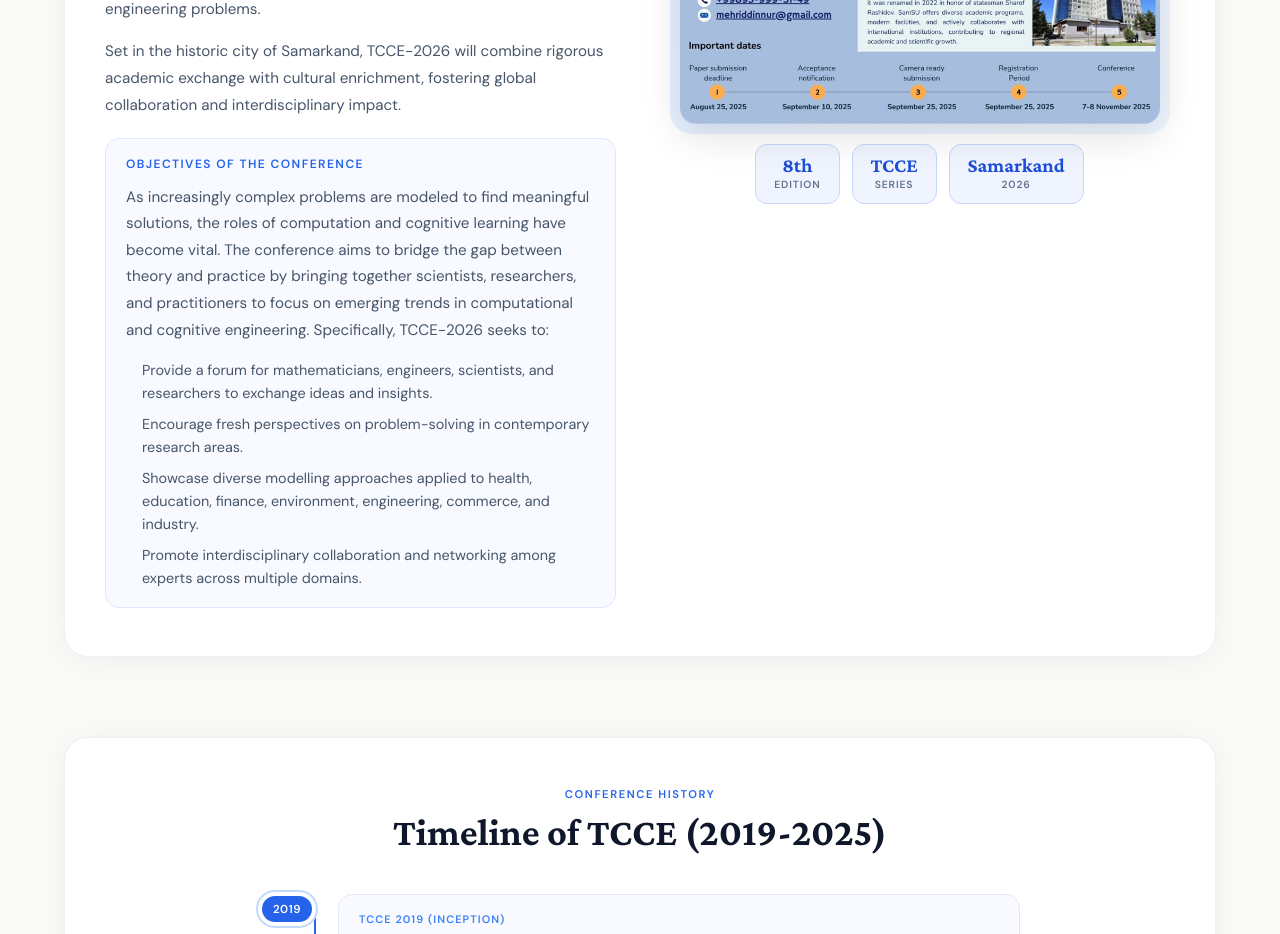
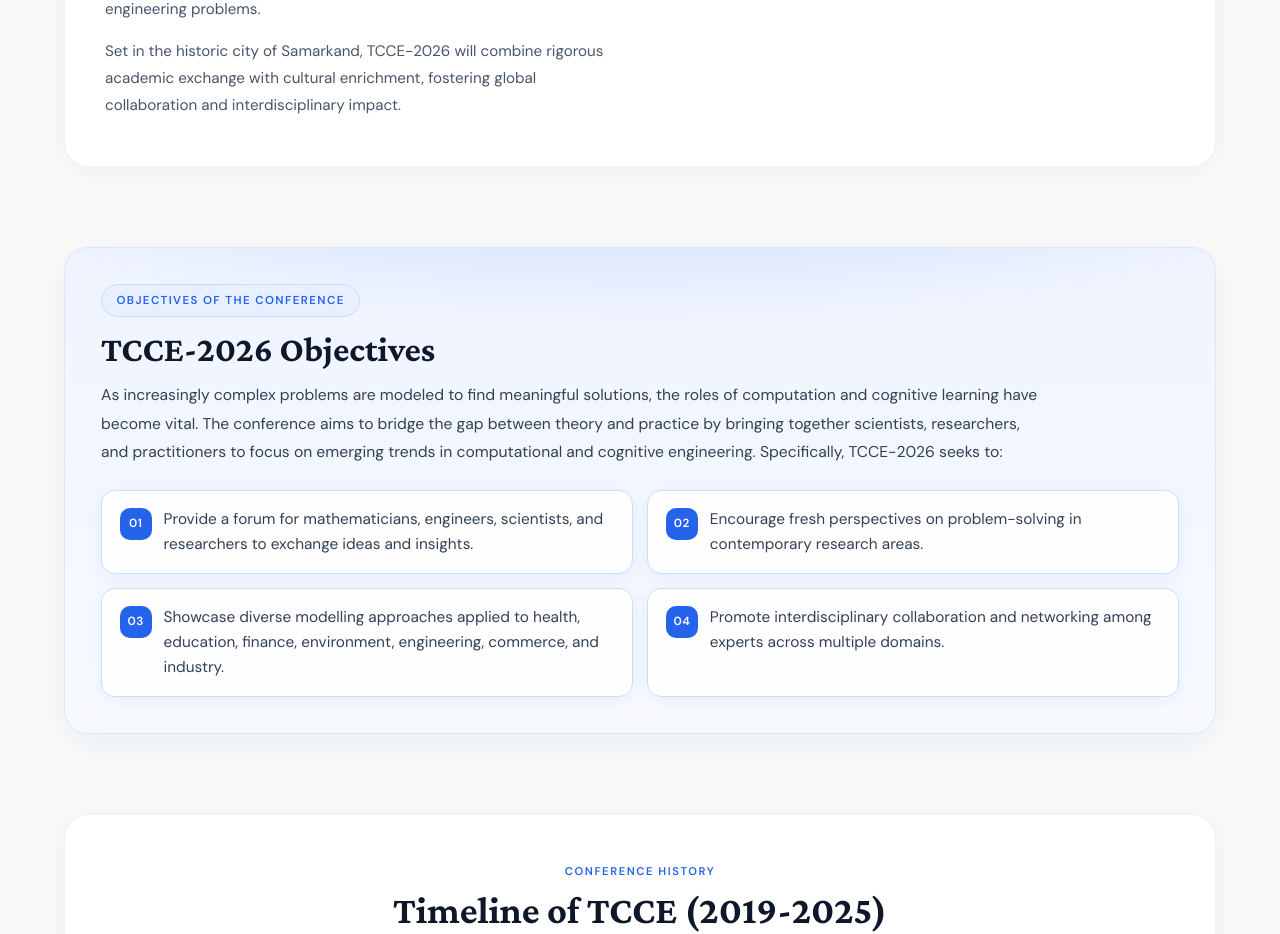
Before and after one commit to Darkdev2005/conference-main, a Vue app: page / in a window 1280 px wide. Shown: the part 1920-2854 px from the top of the page. Built offline with nearby package versions, Linux system fonts and the light colour scheme.

Commit message:
Refine standalone objectives card section design

```diff
--- a/src/components/Home/ConferenceIntro.vue
+++ b/src/components/Home/ConferenceIntro.vue
@@ -42,21 +42,6 @@
               Set in the historic city of Samarkand, TCCE-2026 will combine rigorous academic exchange
               with cultural enrichment, fostering global collaboration and interdisciplinary impact.
             </p>
-            <div class="objectives">
-              <div class="objectives-title">Objectives of the Conference</div>
-              <p class="objectives-intro">
-                As increasingly complex problems are modeled to find meaningful solutions, the roles of
-                computation and cognitive learning have become vital. The conference aims to bridge the gap
-                between theory and practice by bringing together scientists, researchers, and practitioners
-                to focus on emerging trends in computational and cognitive engineering. Specifically, TCCE-2026 seeks to:
-              </p>
-              <ul>
-                <li>Provide a forum for mathematicians, engineers, scientists, and researchers to exchange ideas and insights.</li>
-                <li>Encourage fresh perspectives on problem-solving in contemporary research areas.</li>
-                <li>Showcase diverse modelling approaches applied to health, education, finance, environment, engineering, commerce, and industry.</li>
-                <li>Promote interdisciplinary collaboration and networking among experts across multiple domains.</li>
-              </ul>
-            </div>
           </div>
         </div>
 
@@ -83,6 +68,28 @@
               <span class="chip-label">2026</span>
             </div>
           </div>
+        </div>
+      </div>
+    </section>
+
+    <section class="objectives-section">
+      <div class="objectives-shell">
+        <div class="objectives-head">
+          <div class="objectives-title">Objectives of the Conference</div>
+          <h2 class="objectives-heading">TCCE-2026 Objectives</h2>
+          <p class="objectives-intro">
+            As increasingly complex problems are modeled to find meaningful solutions, the roles of
+            computation and cognitive learning have become vital. The conference aims to bridge the gap
+            between theory and practice by bringing together scientists, researchers, and practitioners
+            to focus on emerging trends in computational and cognitive engineering. Specifically, TCCE-2026 seeks to:
+          </p>
+        </div>
+
+        <div class="objectives-grid">
+          <article v-for="(objective, index) in objectives" :key="objective" class="objective-card">
+            <span class="objective-no">{{ String(index + 1).padStart(2, '0') }}</span>
+            <p class="objective-text">{{ objective }}</p>
+          </article>
         </div>
       </div>
     </section>
@@ -156,6 +163,13 @@ const history = [
     desc: 'November 12-13, hosted by Universiti Teknikal Malaysia Melaka (UTeM), in collaboration with IIOIR (Shimla, India) and Amity Cognitive Computing and Brain Informatics Centre (Jaipur, India). Theme: "Connecting Ideas, Computing Futures." Accepted papers slated for Springer Nature LNNS (Scopus-indexed).',
     current: true
   },
+]
+
+const objectives = [
+  'Provide a forum for mathematicians, engineers, scientists, and researchers to exchange ideas and insights.',
+  'Encourage fresh perspectives on problem-solving in contemporary research areas.',
+  'Showcase diverse modelling approaches applied to health, education, finance, environment, engineering, commerce, and industry.',
+  'Promote interdisciplinary collaboration and networking among experts across multiple domains.',
 ]
 </script>
 
@@ -233,45 +247,107 @@ const history = [
   margin-bottom: 0;
 }
 
-.objectives {
-  margin-top: 1.25rem;
-  padding: 1rem 1.25rem;
-  border-radius: 14px;
-  background: #f8faff;
-  border: 1px solid #e0e7ff;
+.objectives-section {
+  border-radius: 24px;
+  background:
+    radial-gradient(1200px 260px at 50% -80px, rgba(37, 99, 235, 0.16), transparent 60%),
+    linear-gradient(180deg, #eef4ff 0%, #f8faff 100%);
+  border: 1px solid #dbe7ff;
+  box-shadow: 0 10px 34px rgba(37, 99, 235, 0.08);
+  overflow: hidden;
+}
+
+.objectives-shell {
+  padding: 2.25rem;
+  display: flex;
+  flex-direction: column;
+  gap: 1.5rem;
+}
+
+.objectives-head {
+  display: flex;
+  flex-direction: column;
+  gap: 0.75rem;
 }
 
 .objectives-title {
+  width: fit-content;
   font-family: 'DM Sans', sans-serif;
-  font-size: 0.75rem;
+  font-size: 0.72rem;
   font-weight: 700;
   letter-spacing: 0.12em;
   text-transform: uppercase;
   color: #2563eb;
-  margin-bottom: 0.65rem;
+  background: #e8f0ff;
+  border: 1px solid #c9dcff;
+  border-radius: 999px;
+  padding: 0.42rem 0.9rem;
+}
+
+.objectives-heading {
+  margin: 0;
+  font-family: 'Crimson Pro', serif;
+  font-size: clamp(1.5rem, 2.8vw, 2.2rem);
+  font-weight: 700;
+  color: #0f172a;
+  line-height: 1.15;
 }
 
 .objectives-intro {
+  margin: 0;
+  max-width: 940px;
   font-family: 'DM Sans', sans-serif;
-  font-size: 0.9rem;
-  color: #475569;
-  line-height: 1.6;
-  margin: 0 0 0.75rem;
+  font-size: 0.98rem;
+  color: #334155;
+  line-height: 1.8;
 }
 
-.objectives ul {
-  margin: 0;
-  padding-left: 1rem;
-  display: flex;
-  flex-direction: column;
-  gap: 0.5rem;
+.objectives-grid {
+  display: grid;
+  grid-template-columns: 1fr;
+  gap: 0.9rem;
 }
 
-.objectives li {
+@media (min-width: 820px) {
+  .objectives-grid {
+    grid-template-columns: 1fr 1fr;
+  }
+}
+
+.objective-card {
+  background: rgba(255, 255, 255, 0.92);
+  border: 1px solid #cdddfd;
+  border-radius: 14px;
+  padding: 1rem 1.1rem;
+  display: flex;
+  align-items: flex-start;
+  gap: 0.75rem;
+  box-shadow: 0 4px 16px rgba(37, 99, 235, 0.08);
+}
+
+.objective-no {
+  flex-shrink: 0;
+  min-width: 2rem;
+  height: 2rem;
+  border-radius: 10px;
+  background: #2563eb;
+  color: #fff;
   font-family: 'DM Sans', sans-serif;
-  font-size: 0.9rem;
-  color: #475569;
-  line-height: 1.6;
+  font-size: 0.74rem;
+  font-weight: 700;
+  letter-spacing: 0.04em;
+  display: inline-flex;
+  align-items: center;
+  justify-content: center;
+  margin-top: 1px;
+}
+
+.objective-text {
+  margin: 0;
+  font-family: 'DM Sans', sans-serif;
+  font-size: 0.96rem;
+  line-height: 1.62;
+  color: #334155;
 }
 
 .image-col {
@@ -446,6 +522,10 @@ const history = [
     padding: 2rem 1.25rem;
   }
 
+  .objectives-shell {
+    padding: 1.5rem 1rem;
+  }
+
   .timeline::before {
     left: 42px;
   }
```
